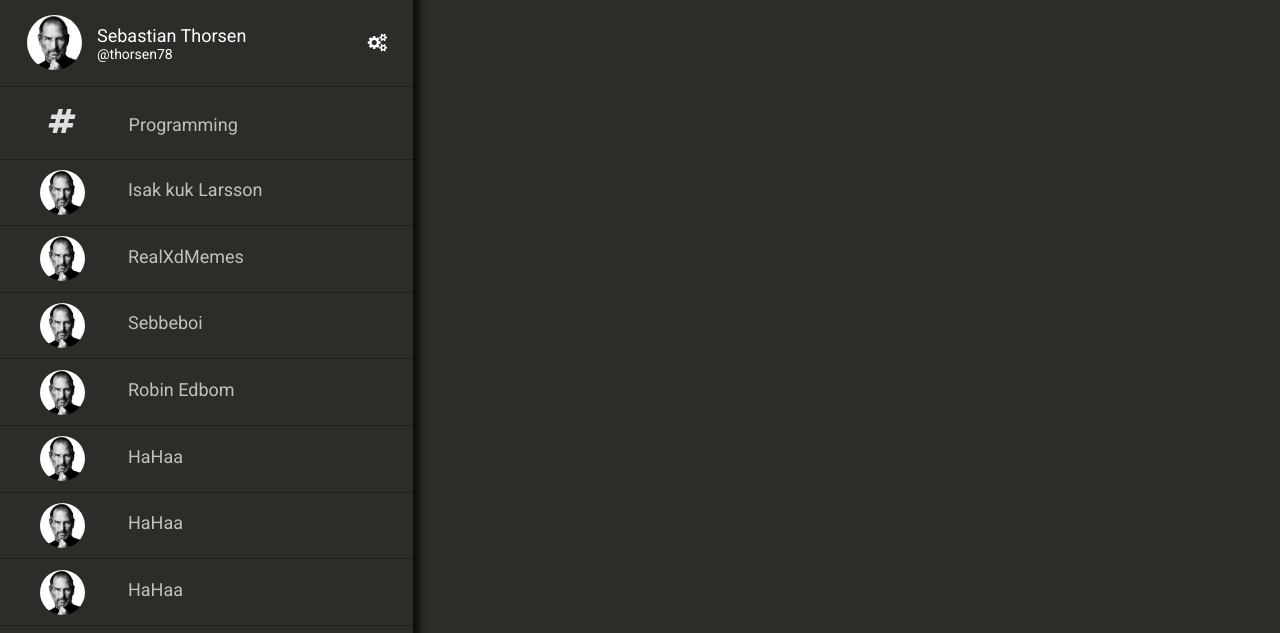
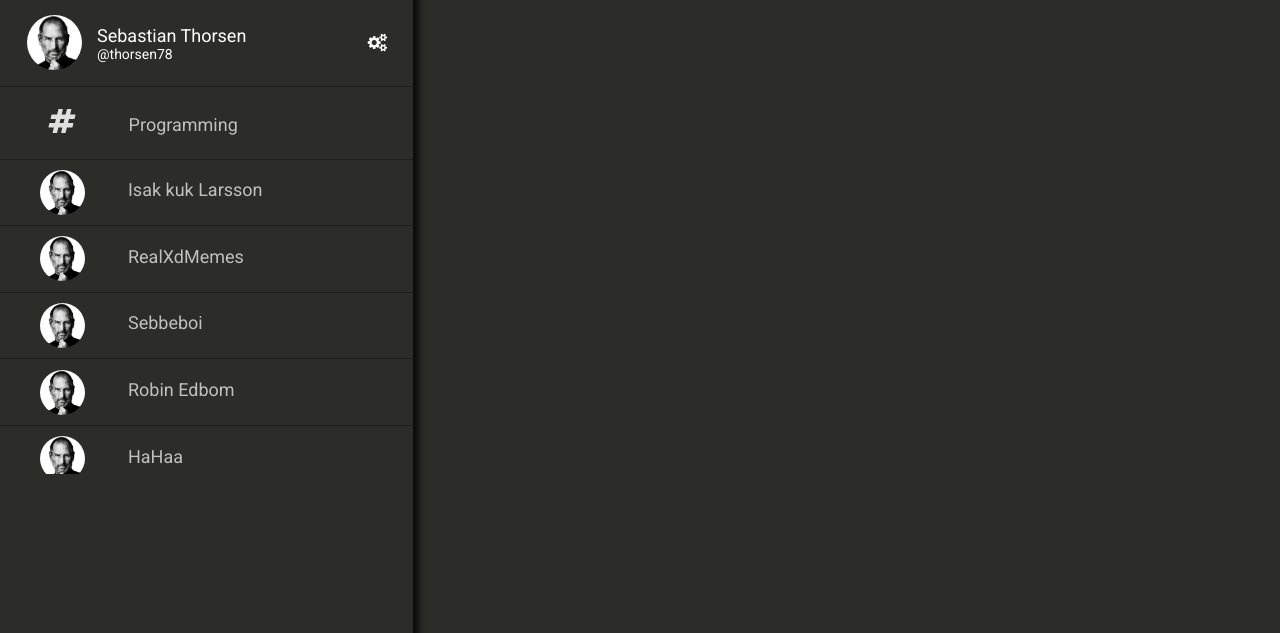
Before and after one commit to smallcolin/Users-chat, a website: page partials/index.html in a window 1280 px wide. Shown: the part 97-730 px from the top of the page. Drawn offline with nearby package versions, Linux system fonts and the light colour scheme; files that its build step writes are made by us from their sources.

Commit message:
fixed style on scroll

```diff
--- a/assets/scss/_sidebar.scss
+++ b/assets/scss/_sidebar.scss
@@ -1,7 +1,8 @@
 #sidebar-feed {
-    width: 249px;
-    height: 299px;
+    width: 100%;
+    height: 400px;
     overflow-y: scroll;
+    overflow-x: hidden;
 }
 
 section.sidebar-feed {
--- a/partials/index.html
+++ b/partials/index.html
@@ -24,7 +24,7 @@
                 <a href="#"><i class="fa fa-cogs " aria-hidden="true"></i></a>
             </div>
         </div>
-        <div id="#sidebar-feed">
+        <div id="sidebar-feed">
             <section class="sidebar-feed">
                 <article class="sidebar-single-feed icon">
                     <i class="fa fa-hashtag fa-2x"></i>
```
